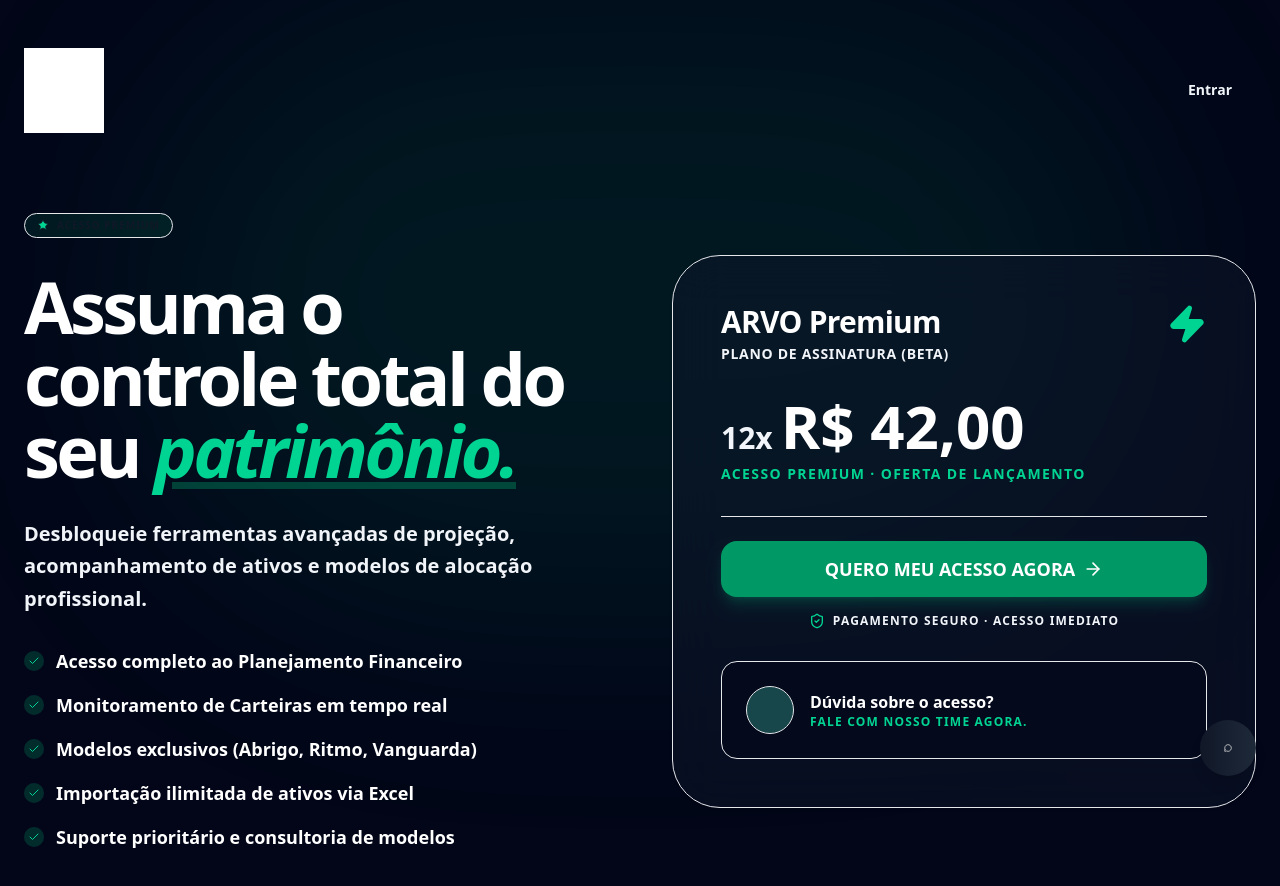
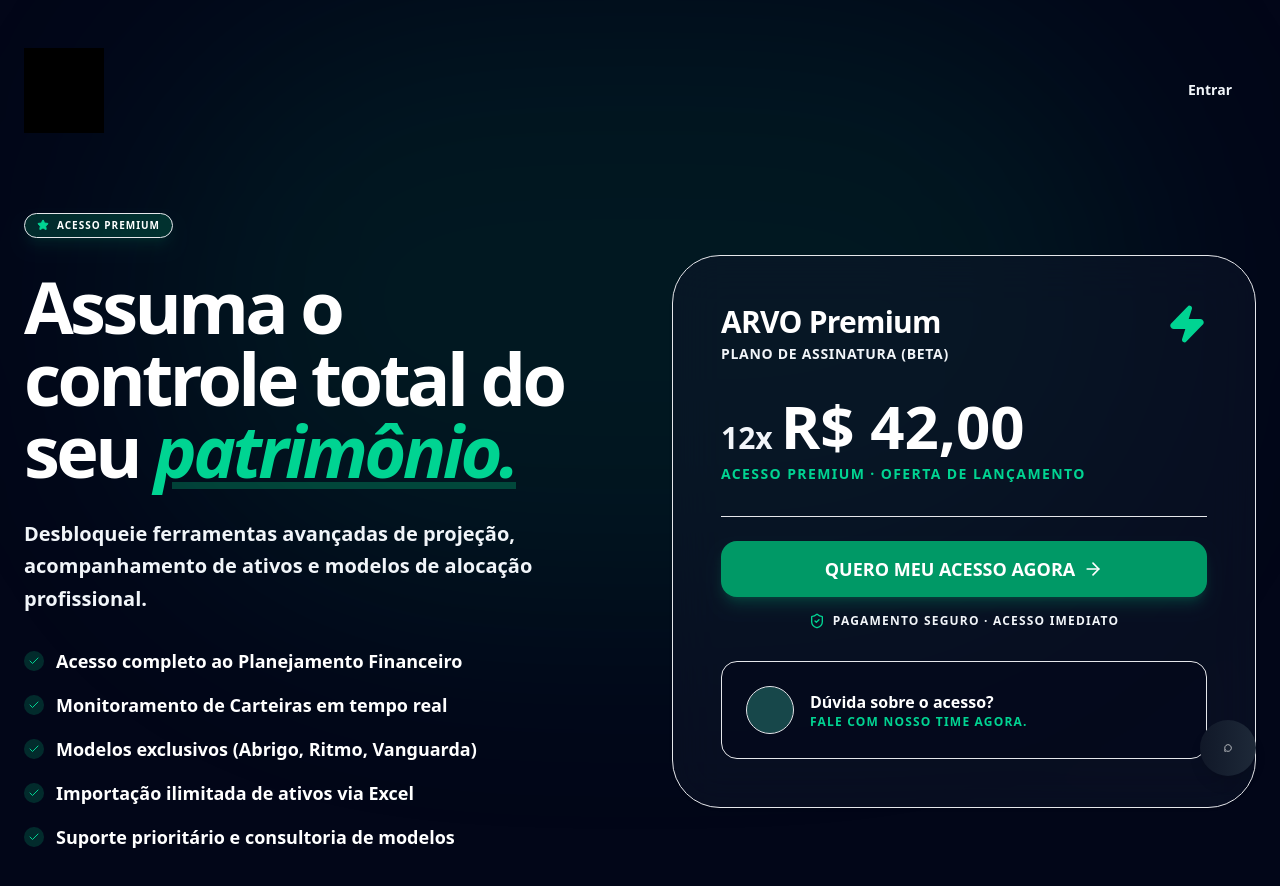
Before and after one commit to luslater/arvo, a Next.js app: page /checkout in a window 1280 px wide. Shown: the top 886 px of the page. Built offline with nearby package versions, Linux system fonts and the light colour scheme.

Commit message:
fix(ui): improve visibility of logo and premium badge on checkout page

```diff
--- a/src/app/checkout/page.tsx
+++ b/src/app/checkout/page.tsx
@@ -24,7 +24,7 @@ export default function CheckoutPage() {
             <div className="max-w-7xl mx-auto px-6 py-12 relative z-10">
                 <nav className="flex justify-between items-center mb-20">
                     <Link href="/">
-                        <Image src="/arvo-logo.png" alt="ARVO" width={80} height={40} className="brightness-0 invert" />
+                        <Image src="/arvo-logo.png" alt="ARVO" width={80} height={40} className="invert brightness-[100]" />
                     </Link>
                     <Link href="/login">
                         <Button variant="ghost" className="!text-slate-100 hover:!text-white hover:bg-white/10 font-bold">Entrar</Button>
@@ -36,9 +36,9 @@ export default function CheckoutPage() {
                         <motion.div
                             initial={{ opacity: 0, y: 20 }}
                             animate={{ opacity: 1, y: 0 }}
-                            className="inline-flex items-center gap-2 px-3 py-1 rounded-full bg-emerald-500/10 border border-emerald-500/20 text-emerald-400 text-[10px] font-bold uppercase tracking-widest"
+                            className="inline-flex items-center gap-2 px-3 py-1 rounded-full bg-emerald-500/20 border border-emerald-500/30 !text-white text-[10px] font-black uppercase tracking-widest shadow-lg shadow-emerald-500/10"
                         >
-                            <Star className="w-3 h-3 fill-emerald-400" />
+                            <Star className="w-3 h-3 fill-emerald-400 !text-emerald-400" />
                             Acesso Premium
                         </motion.div>
 
```
